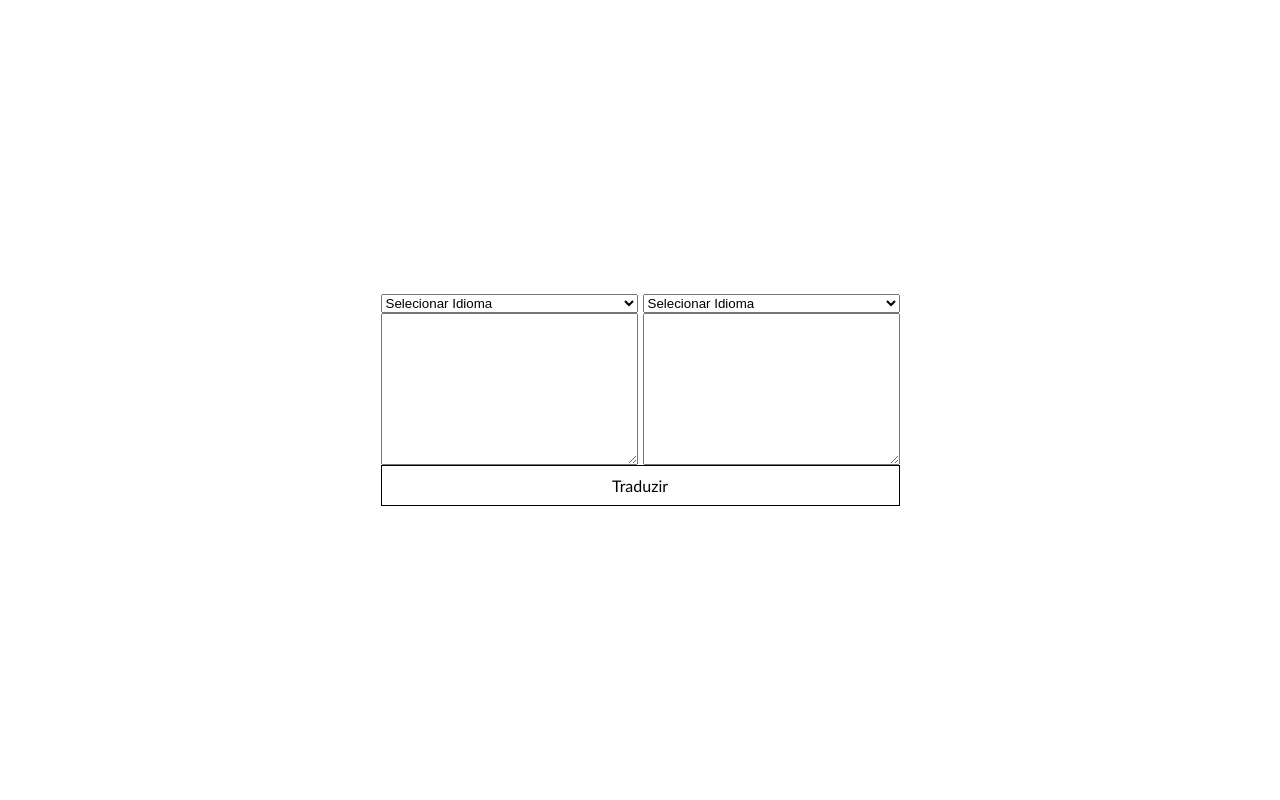
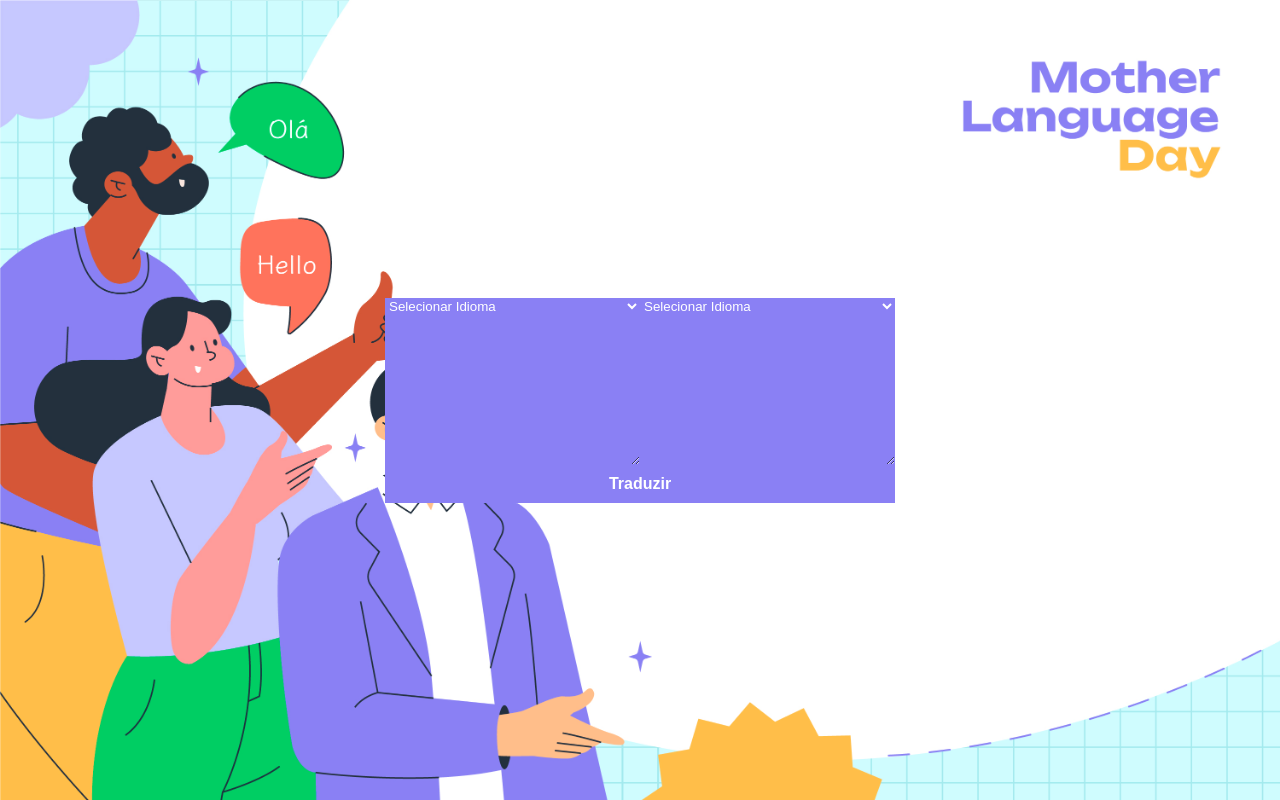
Before and after one commit to carlos676767/tradutor, a website built with Vite: page tradutor/index.html in a window 1280 px wide. Built offline with nearby package versions, Linux system fonts and the light colour scheme; some packages are replaced by stand-ins of ours.

Commit message:
projeto finalizado

```diff
--- a/tradutor/index.html
+++ b/tradutor/index.html
@@ -23,7 +23,7 @@
             <option value="ptbr">Portugues</option>
             <option value="arabe">arabe</option>
             <option value="frances">Francês</option>
-            <option value=""></option>
+            <option value="mandarim">Mandarim</option>
           </select>
           <textarea name="" id="idiomaPrincipal" cols="30" rows="10"></textarea>
         </div>
@@ -36,13 +36,14 @@
             <option value="ptbr">portugues</option>
             <option value="arabe">frances</option>
             <option value="arabe">arabe</option>
-            <option value=""></option>
+            <option value="mandarim">mandarim</option>
           </select>
           <textarea name="" id="idiomaTraduzido" cols="30" rows="10"></textarea>
         </div>
       </div>
       <button>Traduzir</button>
     </div>
+
 </main>
 
   <script type="module" src="/src/main.ts"></script>
--- a/tradutor/src/main.ts
+++ b/tradutor/src/main.ts
@@ -20,6 +20,8 @@ const selecionarIdiomaPrincipal = () => {
       idiomaPrincipal = "AR"
     }else if (options[6].selected) {
       idiomaPrincipal = "fr"
+    }else {
+      idiomaPrincipal = "zh"
     }
   })
 }
@@ -44,12 +46,11 @@ const funcaoIidomaDestinatrio = () => {
       idiomaDestinatario = "fr"
     }else if (options2[6].selected) {
       idiomaDestinatario = "AR"
+    }else{
+      idiomaDestinatario = "zh"
     }
   })
 }
-
-
-
 
 
 selecionarIdiomaPrincipal();
@@ -114,7 +115,6 @@ const mensasagemBotao = (traducao: string) => {
   speechSynthesis.speak(mensagem);
 }
 
-
 const button = document.querySelector("button") as HTMLButtonElement
 button.addEventListener("click", () => {
   buscarIdiomas()
--- a/tradutor/src/style.css
+++ b/tradutor/src/style.css
@@ -5,9 +5,15 @@
 .grid-container {
     display: grid;
     grid-template-columns: 1fr 1fr;
-    grid-gap: 5px; /* Reduzindo o espaçamento entre os itens */
+    border-radius: 5px;
+
+
 }
 
+body{
+    background-image: url(image.jpg);
+    background-size: cover;
+}
 
 
 .grid-item {
@@ -41,11 +47,30 @@ textarea{
 
 button{
     width: 100%;
-    background-color: white;
+    background-color: #8A80F4;
     border: none;
     padding: 10px;
     font-size: 16px;
-    color: black;
-    border: 1px solid black;
-    font-family: 'Trebuchet MS', 'Lucida Sans Unicode', 'Lucida Grande', 'Lucida Sans', Arial, sans-serif;
+    color: white;
+    font-weight: bolder;
+    font-family: sans-serif;
 }
+
+
+
+select{
+    background-color: #8A80F4;
+    color: white;
+    border: none;
+}
+
+textarea{
+    background-color: #8A80F4;
+    color: white;
+    border: none;
+}
+
+
+img{
+    width: 200px;
+}
```
Also changed, not shown: tradutor/public/3824358.jpg (added), tradutor/src/image.jpg (added).
